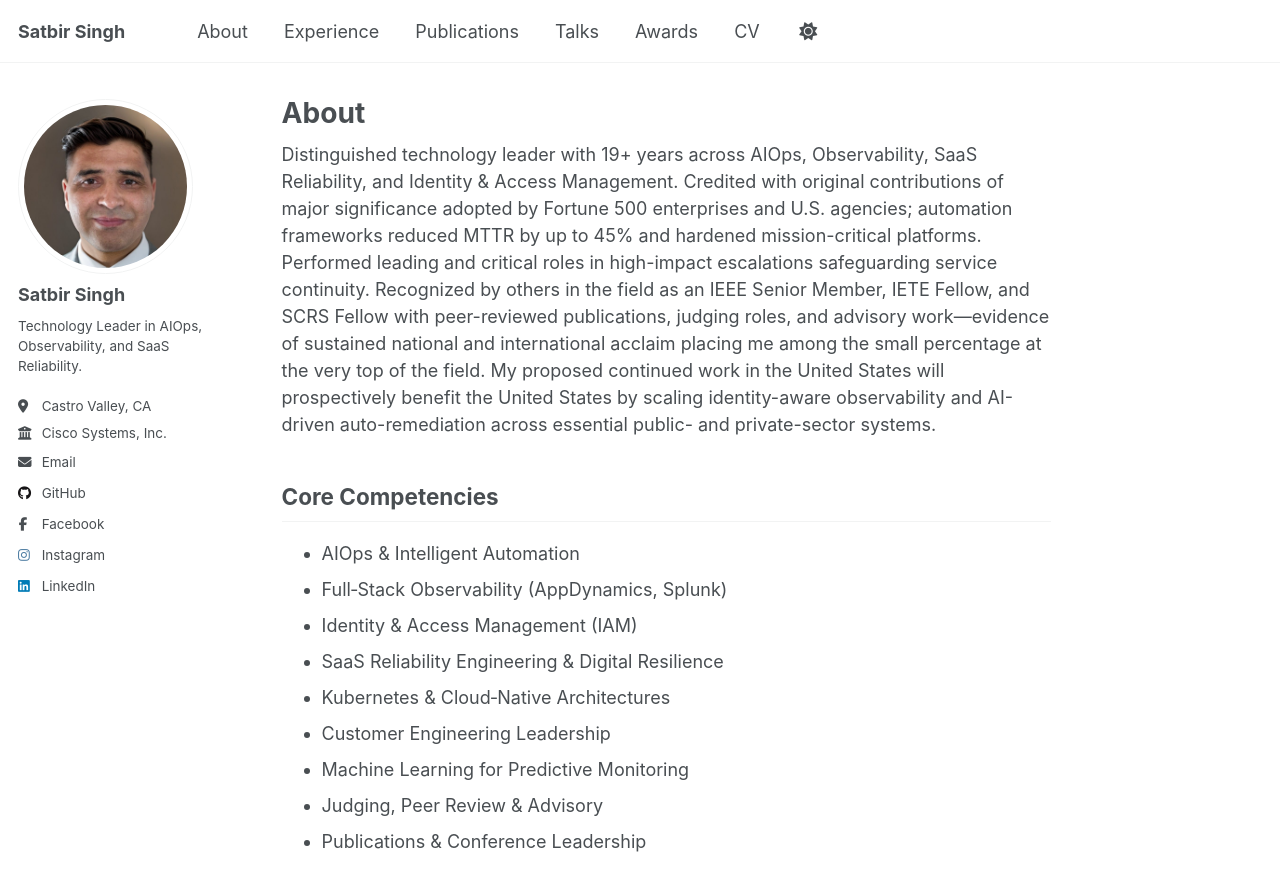
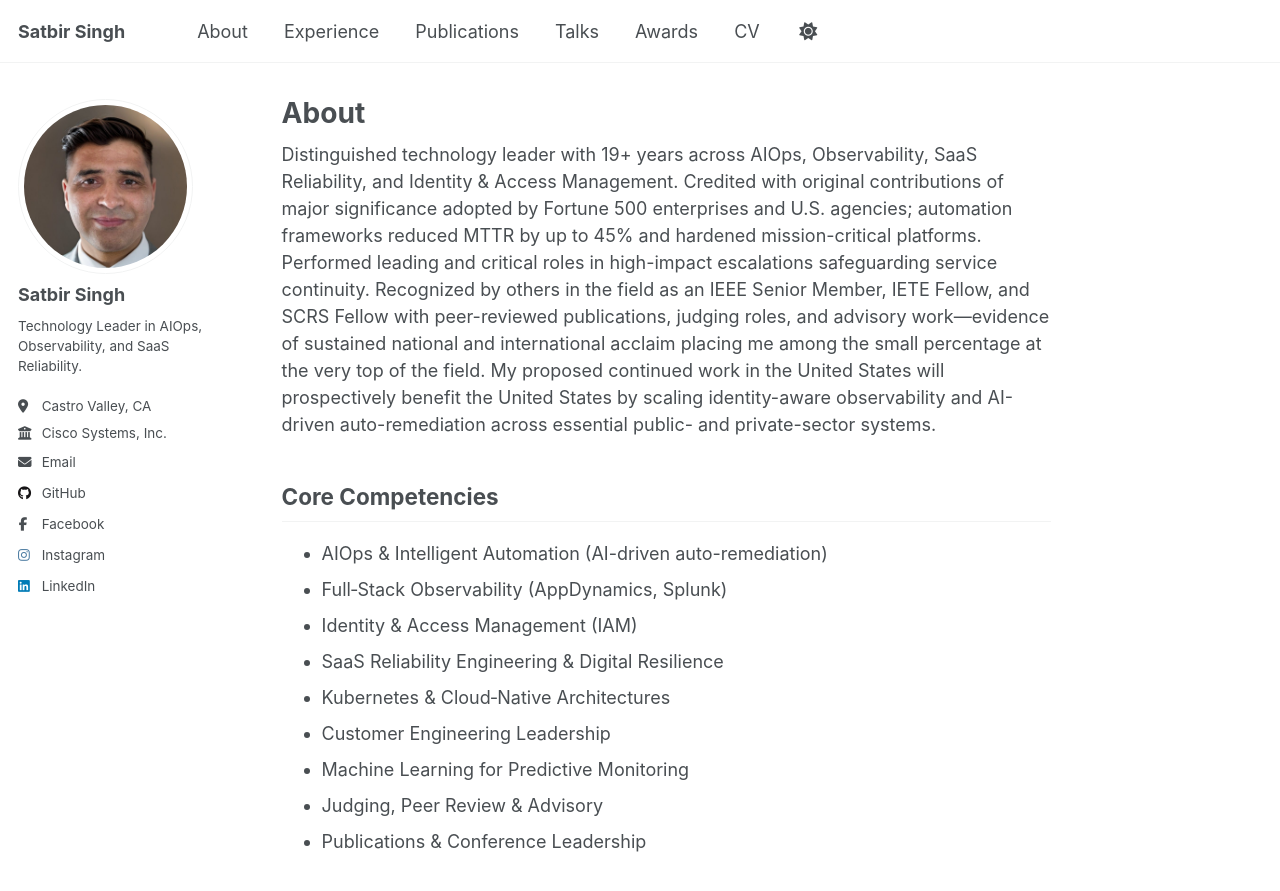
Before and after one commit to geekysatbir/geekysatbir.github.io, a Jekyll site: the page built from _pages/about.md, in a window 1280 px wide and 900 px high. Shown: the top 891 px of the window. Built offline with Jekyll 4.4.1, drawn with Linux system fonts in a browser that asks for light colours; a script that is not in the unit is left out.

Commit message:
site update

```diff
--- a/_data/cv.json
+++ b/_data/cv.json
@@ -115,7 +115,7 @@
     {
       "name": "Core Competencies",
       "keywords": [
-        "AIOps & Intelligent Automation",
+        "AIOps & Intelligent Automation (AI-driven auto-remediation)",
         "Full\u2011Stack Observability (AppDynamics, Splunk)",
         "Identity & Access Management (IAM)",
         "SaaS Reliability Engineering & Digital Resilience",
--- a/_pages/about.md
+++ b/_pages/about.md
@@ -7,7 +7,7 @@ author_profile: true
 Distinguished technology leader with 19+ years across AIOps, Observability, SaaS Reliability, and Identity & Access Management. Credited with original contributions of major significance adopted by Fortune 500 enterprises and U.S. agencies; automation frameworks reduced MTTR by up to 45% and hardened mission-critical platforms. Performed leading and critical roles in high-impact escalations safeguarding service continuity. Recognized by others in the field as an IEEE Senior Member, IETE Fellow, and SCRS Fellow with peer-reviewed publications, judging roles, and advisory work—evidence of sustained national and international acclaim placing me among the small percentage at the very top of the field. My proposed continued work in the United States will prospectively benefit the United States by scaling identity-aware observability and AI-driven auto-remediation across essential public- and private-sector systems.
 
 ## Core Competencies
-- AIOps & Intelligent Automation
+- AIOps & Intelligent Automation (AI-driven auto-remediation)
 - Full‑Stack Observability (AppDynamics, Splunk)
 - Identity & Access Management (IAM)
 - SaaS Reliability Engineering & Digital Resilience
--- a/update_site.py
+++ b/update_site.py
@@ -22,7 +22,7 @@ SATBIR_DATA = {
     },
     "summary": "Distinguished technology leader with 19+ years across AIOps, Observability, SaaS Reliability, and Identity & Access Management. Credited with original contributions of major significance adopted by Fortune 500 enterprises and U.S. agencies; automation frameworks reduced MTTR by up to 45% and hardened mission-critical platforms. Performed leading and critical roles in high-impact escalations safeguarding service continuity. Recognized by others in the field as an IEEE Senior Member, IETE Fellow, and SCRS Fellow with peer-reviewed publications, judging roles, and advisory work—evidence of sustained national and international acclaim placing me among the small percentage at the very top of the field. My proposed continued work in the United States will prospectively benefit the United States by scaling identity-aware observability and AI-driven auto-remediation across essential public- and private-sector systems.",
     "competencies": [
-        "AIOps & Intelligent Automation",
+        "AIOps & Intelligent Automation (AI-driven auto-remediation)",
         "Full‑Stack Observability (AppDynamics, Splunk)",
         "Identity & Access Management (IAM)",
         "SaaS Reliability Engineering & Digital Resilience",
```
Also changed, not shown: _pages/cv.md (+1 -1 lines).
